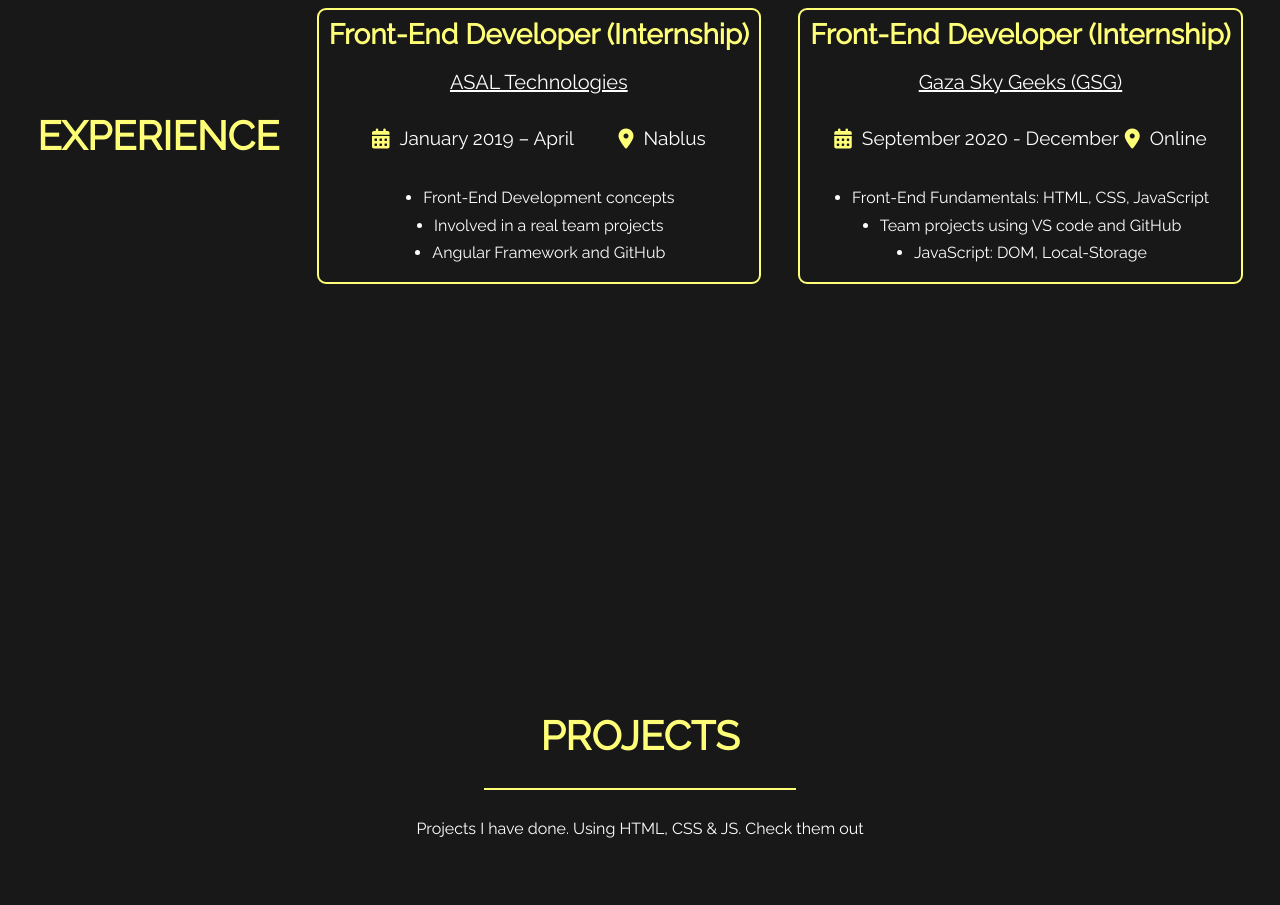
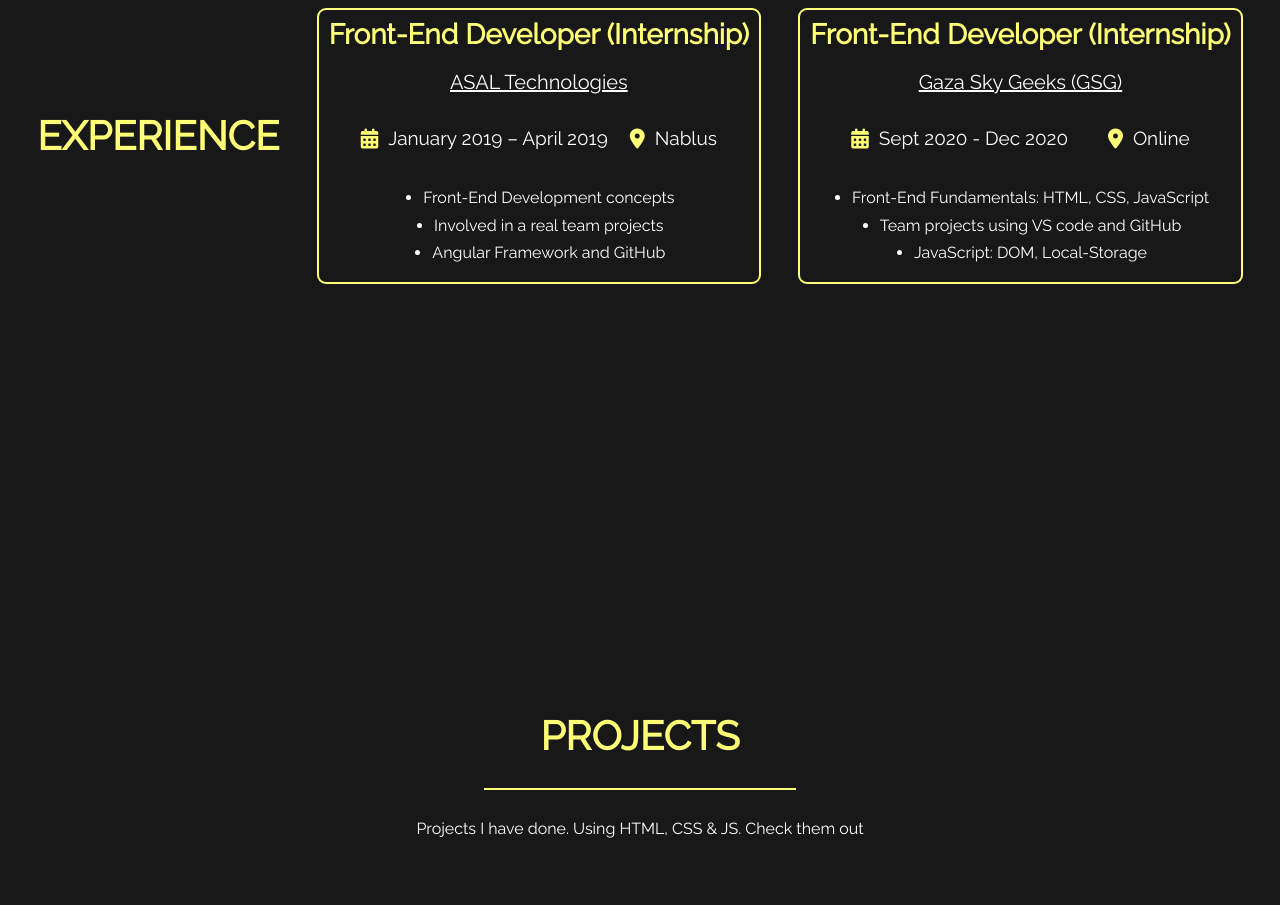
Before and after one commit to waed-hamza/portfolio, a plain HTML site: page index.html in a window 1280 px wide. Shown: the part 2660-3565 px from the top of the page. Drawn offline with Linux system fonts and the light colour scheme.

Commit message:
experience date edited

```diff
--- a/index.html
+++ b/index.html
@@ -128,7 +128,7 @@
                                 <!-- date -->
                                 <div class="date">
                                     <i class="fa-date fa fa-calendar" aria-hidden="true"></i>
-                                    <p>January 2019 – April</p>
+                                    <p>January 2019 – April 2019</p>
                                 </div>
                                 <!-- Place -->
                                 <div class="place">
@@ -153,7 +153,7 @@
                                 <!-- date -->
                                 <div class="date">
                                     <i class="fa-date fa fa-calendar" aria-hidden="true"></i>
-                                    <p>September 2020 - December</p>
+                                    <p>Sept 2020 - Dec 2020</p>
                                 </div>
                                 <!-- Place -->
                                 <div class="place">
```
